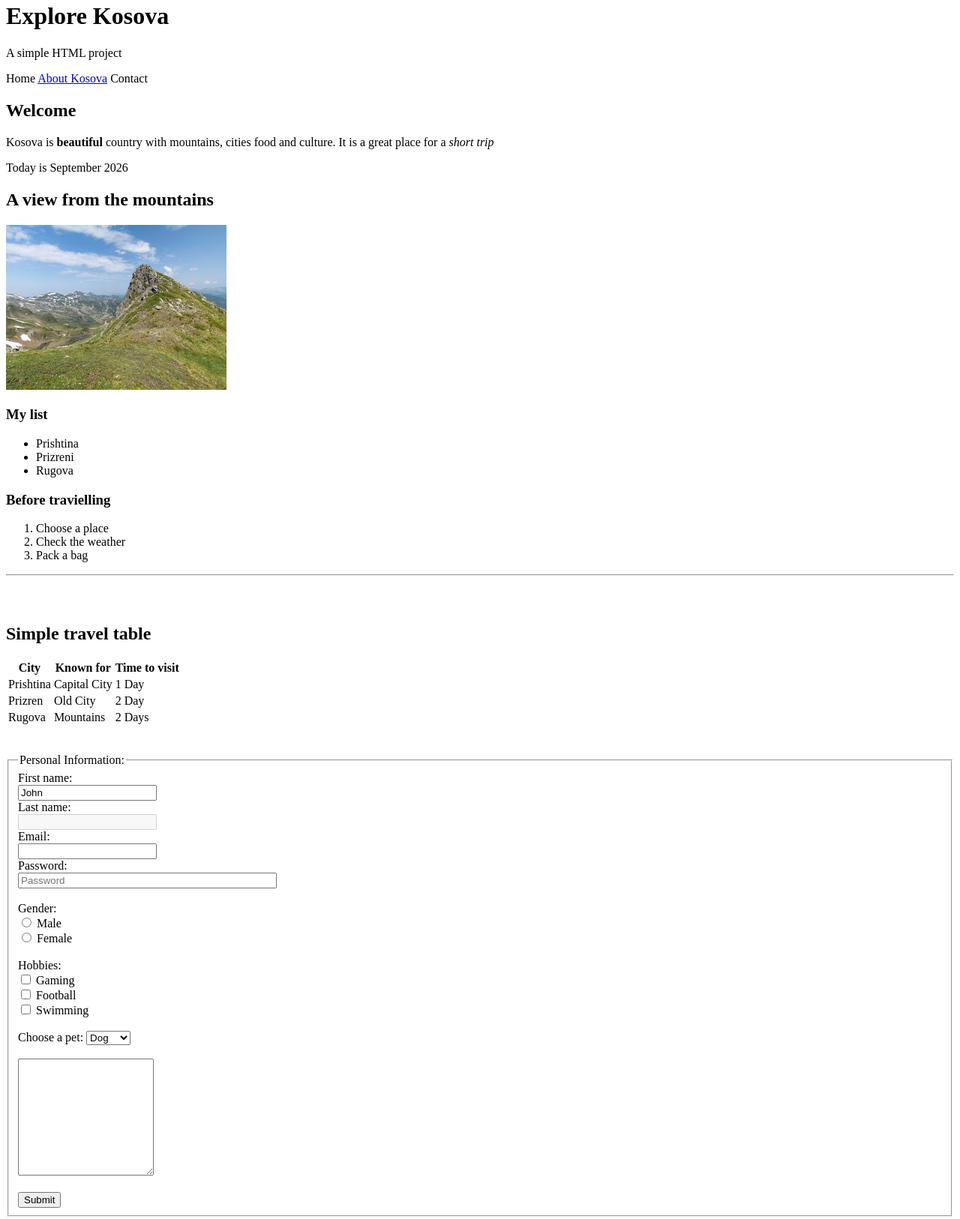
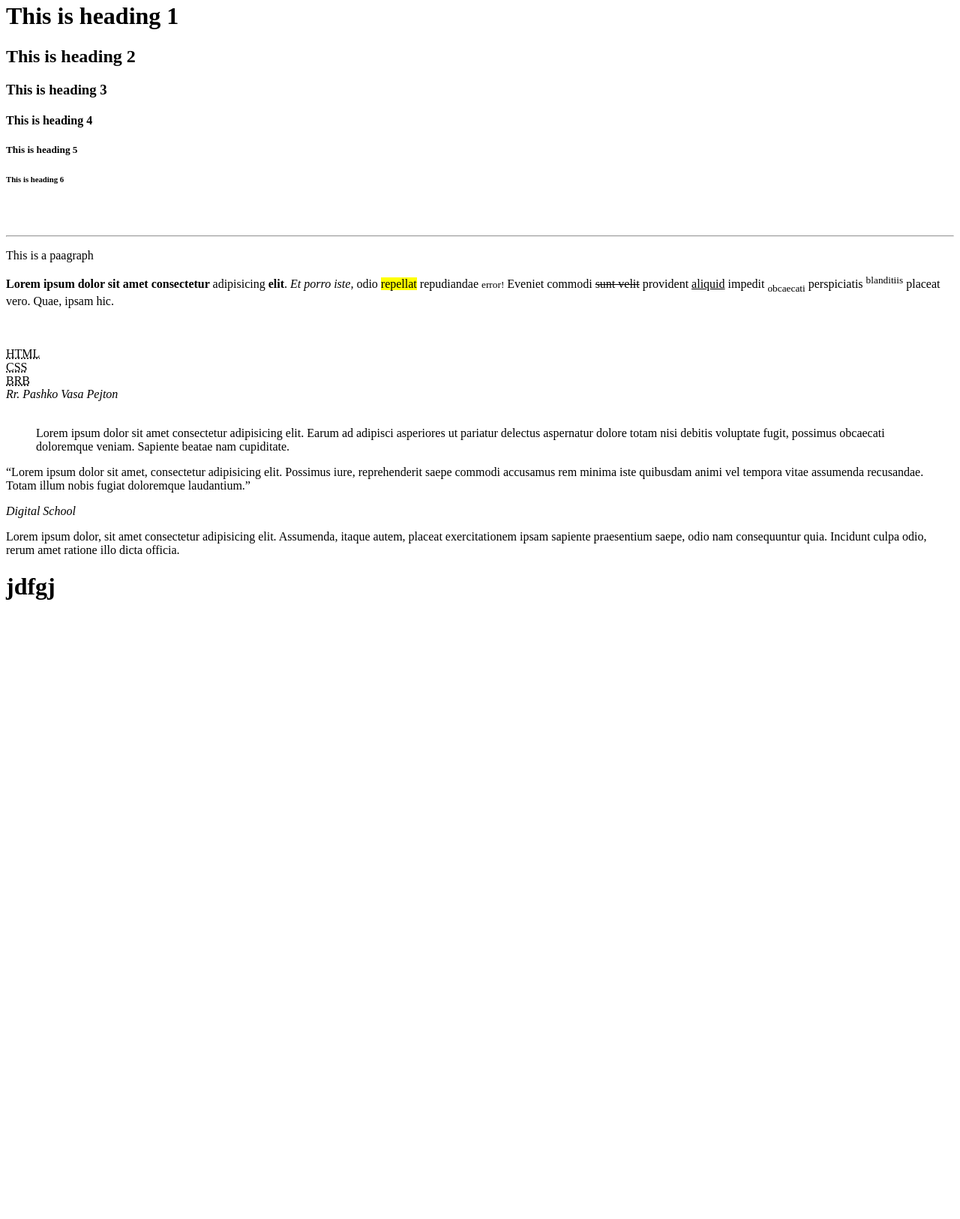
Before and after one commit to Gresita/WebAdvanced, a plain HTML site: page Perseritje/index.html in a window 1280 px wide. Shown: the part 18-1644 px from the top of the page at 75% size. After the commit the page ends 841 px from the top, so only its background shows below. Drawn offline with Linux system fonts and the light colour scheme.

Commit message:
Perseritje

```diff
--- a/Perseritje/index.html
+++ b/Perseritje/index.html
@@ -3,109 +3,38 @@
 <head>
     <meta charset="UTF-8">
     <meta name="viewport" content="width=device-width, initial-scale=1.0">
-    <title>Document</title>
+    <title>Perseritje</title>
 </head>
 <body>
-    <div class="container">
-        <h1 class="main-title">Explore Kosova</h1>
-        <p>A simple HTML project</p>
+    <h1>This is heading 1</h1>
+    <h2>This is heading 2</h2>
+    <h3>This is heading 3</h3>
+    <h4>This is heading 4</h4>
+    <h5>This is heading 5</h5>
+    <h6>This is heading 6</h6>
+    <br>
+    <br>
+    <hr>
+    <p>This is a paagraph</p>
+    <p><strong>Lorem ipsum dolor sit amet consectetur </strong>adipisicing <b>elit</b>.<em> Et porro iste,</em> odio <mark>repellat</mark> repudiandae <small>error!</small> Eveniet commodi <del>sunt velit</del> provident <ins>aliquid</ins> impedit <sub>obcaecati</sub>  perspiciatis <sup>blanditiis</sup> placeat vero. Quae, ipsam hic.</p>
+    <br>
+    <br>
 
-        <nav class="menu">
-            <a class="menu-link">Home</a>
-            <a class="menu-link" href="https://en.wikipedia.org/wiki/Kosovo">About Kosova</a>
-            <a class="menu-link">Contact</a>
-        </nav>
-    </div>
-    <div class="container2">
-        <section class="section1">
-            <h2 class="section_title">Welcome</h2>
-            <p class="text">Kosova is <strong>beautiful</strong> country with mountains, cities
-            food and culture. It is a great place for a <em>short trip</em></p>
-            <p class="text">Today is <time>September 2026</time></p>
-        </section>
-        <section class="section2">
-            <h2 class="section_title">A view from the mountains</h2>
-            <img src="Images/kosova.jpg" alt="Mountain view">
-        </section>
-    </div>
-    <div class="listat">
-        <div class="lista1">
-            <h3>My list</h3>
-            <ul class="text">
-                <li>Prishtina</li>
-                <li>Prizreni</li>
-                <li>Rugova</li>
-        </div>
-        <div class="lista2">
-            <h3>Before travielling</h3>
-            <ol class="text">
-                <li>Choose a place</li>
-                <li>Check the weather</li>
-                <li>Pack a bag</li>
-            </ol>
-        </div>
-    </div><hr><br><br>
-    <div class="tabelat">
-        <h2>Simple travel table</h2>
-        <table class="table">
-            <tr>
-                <th>City</th>
-                <th>Known for</th>
-                <th>Time to visit</th>
-            </tr>
-            <tr>
-                <td>Prishtina</td>
-                <td>Capital City</td>
-                <td>1 Day</td>
-            </tr>
-            <tr>
-                <td>Prizren</td>
-                <td>Old City</td>
-                <td>2 Day</td>
-            </tr>
-            <tr>
-                <td>Rugova</td>
-                <td>Mountains</td>
-                <td>2 Days</td>
-            </tr>
-        </table>
-    </div><br><br>
-    <div class="from">
-       <form>
-      <fieldset>
-         <legend>Personal Information:</legend>
-  			 <label for="firstname">First name:</label><br>
-  			 <input type="text" id="firstname" name="firstname" value="John" readonly><br>
-  			 <label for="lastname">Last name:</label><br>
-  			 <input type="text" id="lastname" name="lastname" disabled><br>
-  			 <label for="email">Email:</label><br>
-  			 <input type="email" id="email" name="email" required><br>
-  			 <label for="password">Password:</label><br>
-  			 <input type="password" id="password" name="password" size="40" placeholder="Password"><br><br>
-  			 <label>Gender:</label><br>
-  			 <input type="radio" id="male" name="gender" value="male">
-  			 <label for="male">Male</label><br>
- 			   <input type="radio" id="female" name="gender" value="female">
-  			 <label for="female">Female</label><br><br>
-  			 <label>Hobbies:</label><br>
-  			 <input type="checkbox" id="gaming" name="gaming" value="Gaming">
-  			 <label for="gaming"> Gaming</label><br>
-  			 <input type="checkbox" id="football" name="football" value="Football">
-   			 <label for="football"> Football</label><br>
-   			 <input type="checkbox" id="swimming" name="swimming" value="Swimming">
-   			 <label for="swimming"> Swimming</label><br><br>
-   			 <label for="pets">Choose a pet:</label>
-  			 <select id="pet" name="pet">
-  				  <option value="Dog">Dog</option>
-  				  <option value="Cat">Cat</option>
-  				  <option value="Parrot">Parrot</option>
-  			 </select><br><br>
+    <abbr title="HyperText Markup Language">HTML</abbr><br>
+    <abbr title="Cascading Style Sheet">CSS</abbr><br>
+    <abbr title="Be Right Back">BRB</abbr>
+    <br>
+    <address>Rr. Pashko Vasa Pejton</address>
+    <br>
+    <blockquote>Lorem ipsum dolor sit amet consectetur adipisicing elit. Earum ad adipisci asperiores ut pariatur delectus aspernatur dolore totam nisi debitis voluptate fugit, possimus obcaecati doloremque veniam. Sapiente beatae nam cupiditate.</blockquote>
+    <p><q>Lorem ipsum dolor sit amet, consectetur adipisicing elit. Possimus iure, reprehenderit saepe commodi accusamus rem minima iste quibusdam animi vel tempora vitae assumenda recusandae. Totam illum nobis fugiat doloremque laudantium.</q></p>
+    <cite>Digital School</cite>
+    <br>
+    <!--paragraf-->
+    <p>Lorem ipsum dolor, sit amet consectetur adipisicing elit. Assumenda, itaque autem, placeat exercitationem ipsam sapiente praesentium saepe, odio nam consequuntur quia. Incidunt culpa odio, rerum amet ratione illo dicta officia.</p>
 
-  			 <textarea name="message" rows="10" cols="20" maxlength="50"></textarea><br><br>
+    <!--h1-->
+    <h1>jdfgj</h1>
 
-  			 <input type="submit" id="submit" name="submit"><br>
-      </fieldset>
-		</form>
-    </div>
 </body>
 </html>
```
Also changed, not shown: Perseritje/Images/kosova.jpg (deleted).
